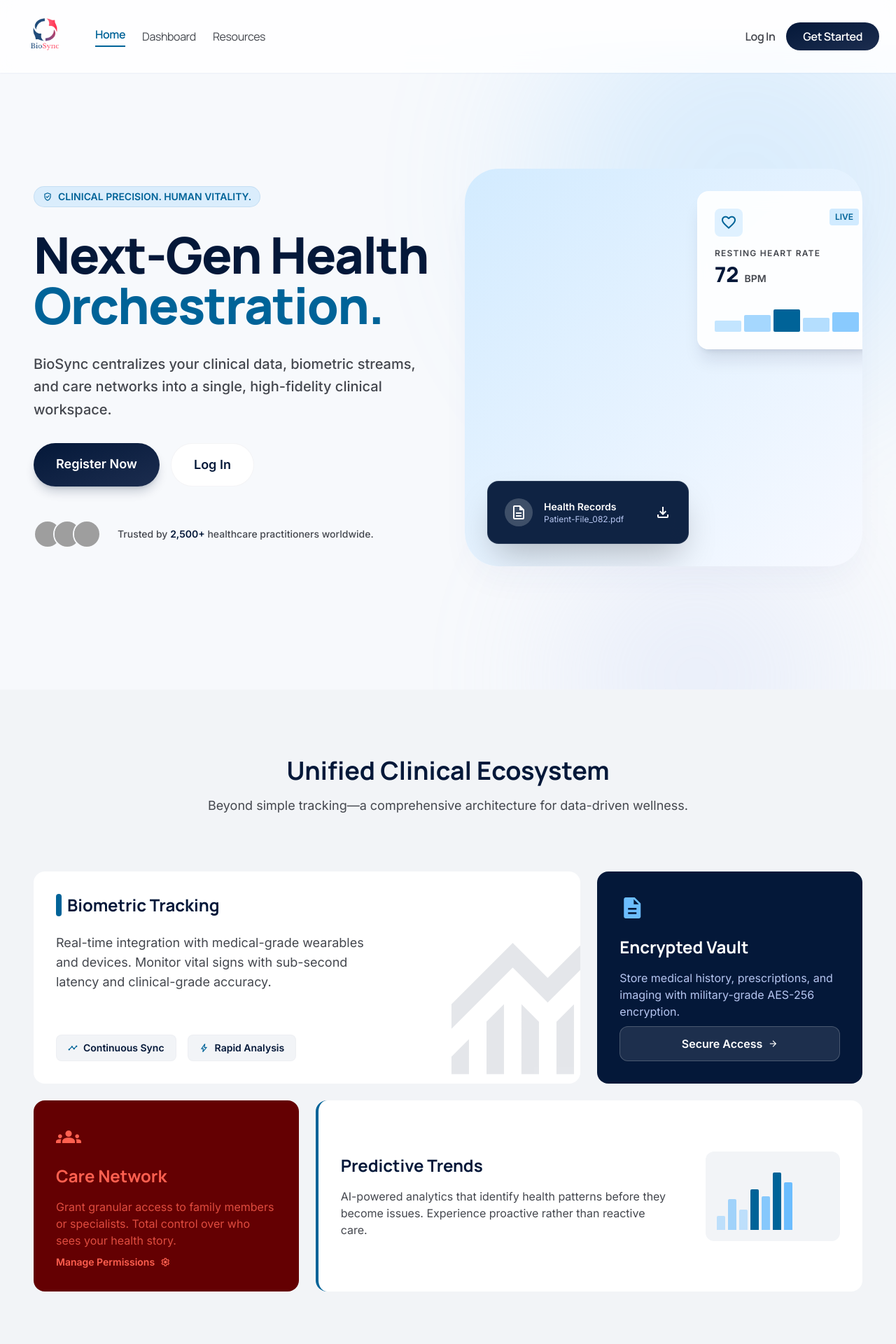
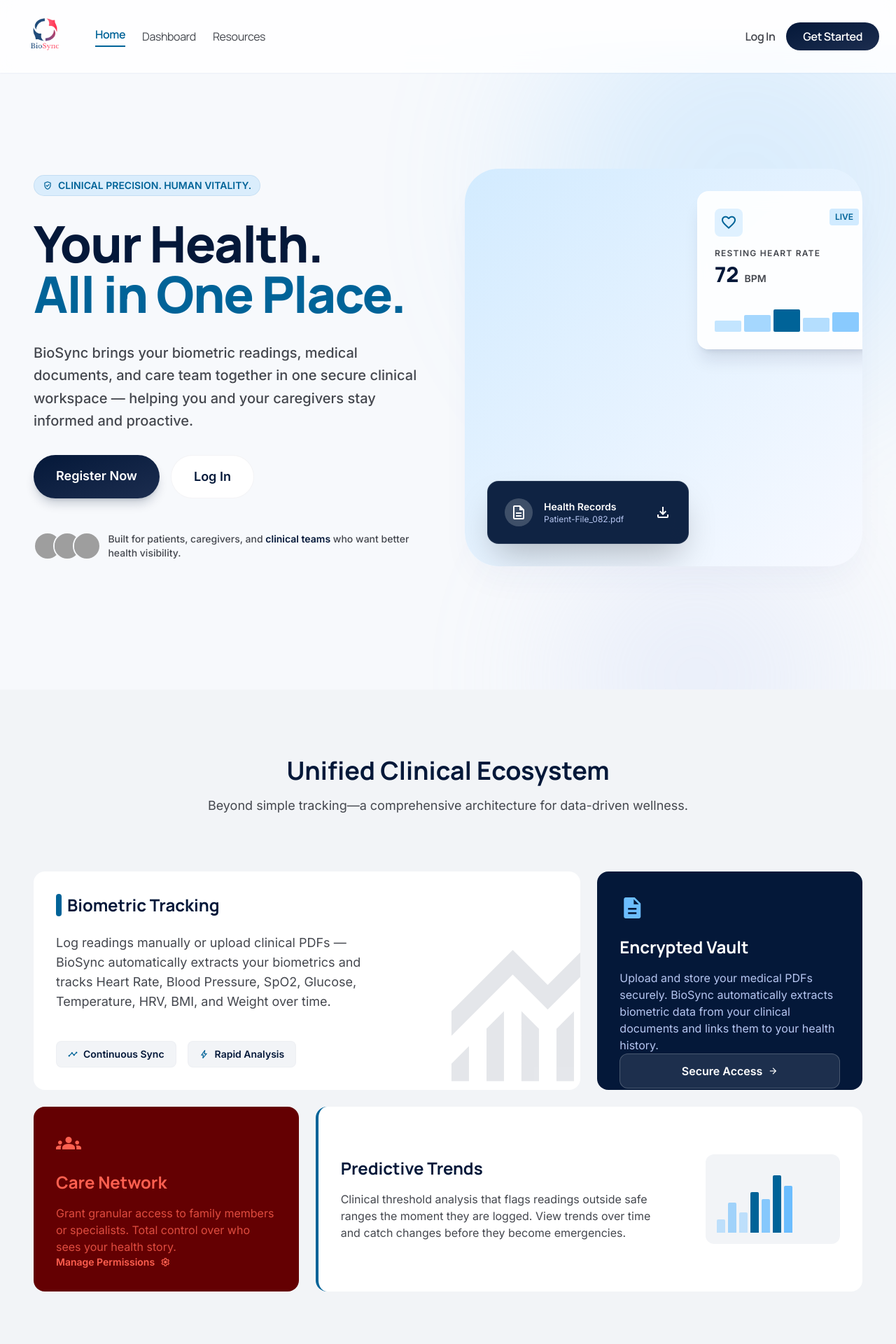
Before and after one commit to CSC-289-Biometric-Group-2/BioSync-Group2, a Flask app: page / in a window 1280 px wide. Shown: the top 1920 px of the page at 70% size. Run offline with Flask 3, Linux system fonts and the light colour scheme; some libraries are stand-ins or nearby versions; grey boxes are pictures that could not be loaded.

Commit message:
added .bat file and some style changes

```diff
--- a/BioSync/templates/auth/login.html
+++ b/BioSync/templates/auth/login.html
@@ -58,9 +58,8 @@
 
 <section class="hidden lg:flex w-5/12 relative bg-primary items-center justify-center p-12 overflow-hidden sticky top-0 h-screen">
   <div class="relative z-10 max-w-lg">
-    <div class="mb-12"><span class="text-4xl font-extrabold text-white tracking-tight">BioSync</span></div>
-    <h1 class="text-5xl font-extrabold text-white leading-tight mb-6 tracking-tight">Advanced Biometric <br/><span class="text-secondary-container">Clinical Precision.</span></h1>
-    <p class="text-white text-lg leading-relaxed mb-10 max-w-md">BioSync brings all your health data into one unified workspace — analyzing your biometric trends over time to help you and your caregivers spot patterns, track progress, and make smarter health decisions together.</p>
+    <h1 class="text-5xl font-extrabold text-white leading-tight mb-6 tracking-tight">Welcome back <br/><span class="text-secondary-container">to BioSync.</span></h1>
+    <p class="text-white text-lg leading-relaxed mb-10 max-w-md">Your health dashboard, medical documents, and care team are all waiting for you. Log in to pick up where you left off.</p>
   </div>
 </section>
 
--- a/BioSync/templates/dashboard.html
+++ b/BioSync/templates/dashboard.html
@@ -68,10 +68,9 @@
 <aside class="h-screen w-64 fixed left-0 top-0 flex flex-col bg-surface-container-low border-r border-outline-variant/10 font-body text-sm z-50">
   <div class="px-4 py-6">
     <a href="{{ url_for('main.index') }}">
-      <img src="{{ url_for('static', filename='BioSync.png') }}" alt="BioSync" class="h-20 w-auto mb-2">
+      <img src="{{ url_for('static', filename='BioSync.png') }}" alt="BioSync" class="h-20 w-auto mb-3">
     </a>
-    <p class="text-xs text-on-surface-variant font-medium mt-1">Clinical Workspace</p>
-    <p class="text-[10px] text-on-surface-variant/70 uppercase tracking-widest mt-0.5">{{ g.user['username'] }}</p>
+    <p class="text-xs text-on-surface-variant leading-relaxed mt-2">Your health at a glance. View your latest biometric readings, recent documents, and quick stats all in one place.</p>
   </div>
   <nav class="flex-1 px-4 space-y-1">
     <!-- Overview — ACTIVE -->
--- a/BioSync/templates/index.html
+++ b/BioSync/templates/index.html
@@ -3,7 +3,7 @@
 <head>
 <meta charset="utf-8"/>
 <meta content="width=device-width, initial-scale=1.0" name="viewport"/>
-<title>BioSync — Next-Gen Health Orchestration</title>
+<title>BioSync — Your Health, All in One Place</title>
 <link href="https://fonts.googleapis.com/css2?family=Manrope:wght@400;600;700;800&family=Inter:wght@400;500;600&display=swap" rel="stylesheet"/>
 <link href="https://fonts.googleapis.com/css2?family=Material+Symbols+Outlined:wght,FILL@100..700,0..1&display=swap" rel="stylesheet"/>
 <script src="https://cdn.tailwindcss.com?plugins=forms,container-queries"></script>
@@ -126,11 +126,11 @@
                     CLINICAL PRECISION. HUMAN VITALITY.
                 </div>
                 <h1 class="text-5xl md:text-7xl font-headline font-extrabold text-primary leading-[1.1] tracking-tight">
-                    Next-Gen Health <br/>
-                    <span class="text-secondary">Orchestration.</span>
+                    Your Health.<br/>
+                    <span class="text-secondary">All in One Place.</span>
                 </h1>
                 <p class="text-xl text-on-surface-variant leading-relaxed font-medium">
-                    BioSync centralizes your clinical data, biometric streams, and care networks into a single, high-fidelity clinical workspace.
+                    BioSync brings your biometric readings, medical documents, and care team together in one secure clinical workspace — helping you and your caregivers stay informed and proactive.
                 </p>
                 <div class="flex flex-wrap gap-4">
                     <a href="{{ url_for('auth.register') }}" class="px-8 py-4 bg-gradient-to-br from-primary to-primary-container text-white rounded-full font-bold text-lg shadow-lg shadow-primary/20 active:scale-95 transition-all">
@@ -151,7 +151,7 @@
                         <img alt="nurse" class="w-10 h-10 rounded-full border-2 border-surface" src="{{ url_for('static', filename='avatar.png') }}"/>
                         <img alt="specialist" class="w-10 h-10 rounded-full border-2 border-surface" src="{{ url_for('static', filename='avatar.png') }}"/>
                     </div>
-                    <p class="text-sm text-on-surface-variant font-medium">Trusted by <span class="text-primary font-bold">2,500+</span> healthcare practitioners worldwide.</p>
+                    <p class="text-sm text-on-surface-variant font-medium">Built for patients, caregivers, and <span class="text-primary font-bold">clinical teams</span> who want better health visibility.</p>
                 </div>
             </div>
 
@@ -215,7 +215,7 @@
                             <div class="w-2 h-8 bg-secondary rounded-full"></div>
                             <h3 class="text-2xl font-headline font-bold text-primary">Biometric Tracking</h3>
                         </div>
-                        <p class="text-on-surface-variant max-w-md text-lg">Real-time integration with medical-grade wearables and devices. Monitor vital signs with sub-second latency and clinical-grade accuracy.</p>
+                        <p class="text-on-surface-variant max-w-md text-lg">Log readings manually or upload clinical PDFs — BioSync automatically extracts your biometrics and tracks Heart Rate, Blood Pressure, SpO2, Glucose, Temperature, HRV, BMI, and Weight over time.</p>
                     </div>
                     <div class="mt-8 relative z-10 flex gap-4">
                         <div class="px-4 py-2 bg-surface-container-low rounded-lg border border-outline-variant/10 text-sm font-semibold text-primary flex items-center gap-2">
@@ -235,7 +235,7 @@
                     <div class="space-y-4">
                         <span class="material-symbols-outlined text-4xl text-secondary-container" style="font-variation-settings: 'FILL' 1;">description</span>
                         <h3 class="text-2xl font-headline font-bold">Encrypted Vault</h3>
-                        <p class="text-primary-fixed-dim">Store medical history, prescriptions, and imaging with military-grade AES-256 encryption.</p>
+                        <p class="text-primary-fixed-dim">Upload and store your medical PDFs securely. BioSync automatically extracts biometric data from your clinical documents and links them to your health history.</p>
                     </div>
                     <a href="{{ url_for('main.doc_hub') }}" class="w-full py-3 bg-white/10 hover:bg-white/20 border border-white/20 rounded-xl font-bold transition-all flex items-center justify-center gap-2">
                         Secure Access <span class="material-symbols-outlined text-sm">arrow_forward</span>
@@ -258,7 +258,7 @@
                 <div class="md:col-span-8 bg-surface-container-lowest p-8 rounded-2xl border-l-4 border-secondary flex items-center gap-12 group">
                     <div class="flex-1 space-y-4">
                         <h3 class="text-2xl font-headline font-bold text-primary">Predictive Trends</h3>
-                        <p class="text-on-surface-variant">AI-powered analytics that identify health patterns before they become issues. Experience proactive rather than reactive care.</p>
+                        <p class="text-on-surface-variant">Clinical threshold analysis that flags readings outside safe ranges the moment they are logged. View trends over time and catch changes before they become emergencies.</p>
                     </div>
                     <div class="hidden lg:block w-48 h-32 bg-surface-container-low rounded-xl relative overflow-hidden">
                         <div class="absolute bottom-0 left-0 w-full h-full p-4 flex items-end gap-1">
@@ -281,8 +281,8 @@
         <div class="container mx-auto max-w-5xl bg-primary rounded-[3rem] p-12 md:p-20 relative overflow-hidden">
             <div class="absolute top-0 right-0 w-full h-full bg-gradient-to-br from-primary to-primary-container opacity-50"></div>
             <div class="relative z-10 text-center space-y-8">
-                <h2 class="text-4xl md:text-6xl font-headline font-extrabold text-white leading-tight">Ready to synchronize <br/> your healthcare?</h2>
-                <p class="text-primary-fixed-dim text-xl max-w-2xl mx-auto">Join thousands of clinical practitioners and health-conscious individuals redefining what's possible in modern medicine.</p>
+                <h2 class="text-4xl md:text-6xl font-headline font-extrabold text-white leading-tight">Ready to take control <br/> of your health?</h2>
+                <p class="text-primary-fixed-dim text-xl max-w-2xl mx-auto">Create your free account and start tracking your biometrics, uploading your medical records, and connecting with your care team today.</p>
                 <div class="flex flex-col md:flex-row items-center justify-center gap-6 pt-6">
                     <a href="{{ url_for('auth.register') }}" class="px-10 py-5 bg-secondary text-white rounded-full font-bold text-xl hover:bg-secondary-container transition-all active:scale-95">
                         Get Started Now
@@ -301,7 +301,7 @@
     <div class="container mx-auto flex flex-col md:flex-row justify-between items-center gap-8">
         <div class="flex flex-col items-center md:items-start gap-4">
             <span class="text-2xl font-bold text-primary">BioSync</span>
-            <p class="text-on-surface-variant text-sm font-medium">© 2024 BioSync Systems. All rights reserved.</p>
+            <p class="text-on-surface-variant text-sm font-medium">© 2026 BioSync Systems. All rights reserved.</p>
         </div>
         <div class="flex gap-8 text-on-surface-variant font-semibold text-sm">
             <a class="hover:text-primary transition-colors" href="#">Privacy Policy</a>
```
Also changed, not shown: BioSync/templates/auth/register.html (+3 -6 lines), 1 other file.
